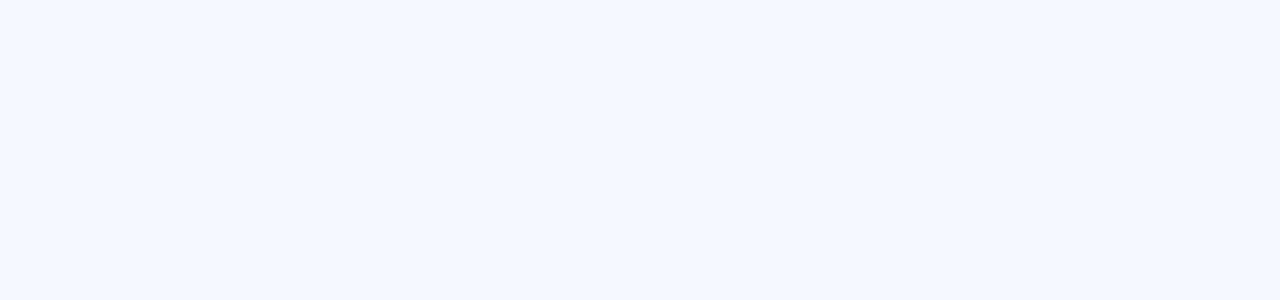
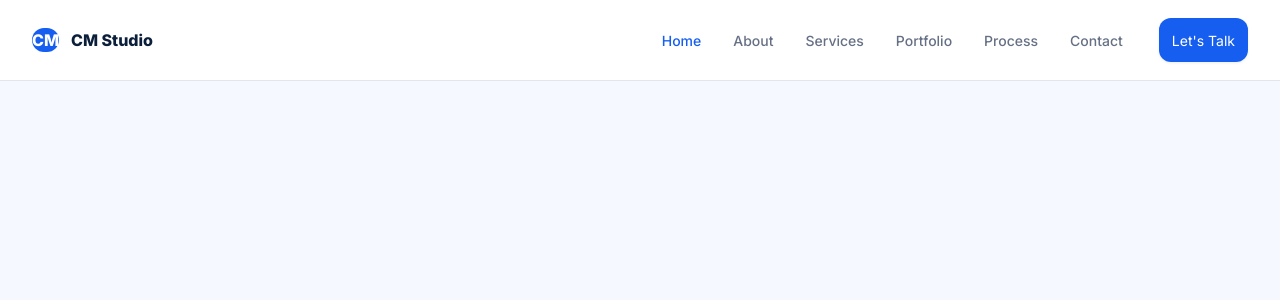
Before and after one commit to choirulmufas/monokrom-studio, a React (Vite) app: page / in a window 1280 px wide. Shown: the top 300 px of the page. Built offline with nearby package versions, Linux system fonts and the light colour scheme.

Commit message:
feat: add responsive navbar

```diff
--- a/eslint.config.js
+++ b/eslint.config.js
@@ -25,6 +25,7 @@ export default [
     rules: {
       ...js.configs.recommended.rules,
       ...reactHooks.configs.recommended.rules,
+      'no-unused-vars': ['error', { varsIgnorePattern: '^[A-Z][A-Za-z0-9]*$' }],
       'react-refresh/only-export-components': [
         'warn',
         { allowConstantExport: true },
--- a/src/App.jsx
+++ b/src/App.jsx
@@ -1,5 +1,12 @@
+import Navbar from './components/Navbar.jsx'
+
 function App() {
-  return <main />
+  return (
+    <>
+      <Navbar />
+      <main />
+    </>
+  )
 }
 
 export default App
--- /dev/null
+++ b/src/components/Navbar.jsx
@@ -0,0 +1,137 @@
+import { useEffect, useState } from 'react'
+import { Menu, X } from 'lucide-react'
+import Button from './ui/Button.jsx'
+import Container from './ui/Container.jsx'
+
+const navItems = [
+  { label: 'Home', href: '#home' },
+  { label: 'About', href: '#about' },
+  { label: 'Services', href: '#services' },
+  { label: 'Portfolio', href: '#portfolio' },
+  { label: 'Process', href: '#process' },
+  { label: 'Contact', href: '#contact' },
+]
+
+function Navbar() {
+  const [isMenuOpen, setIsMenuOpen] = useState(false)
+  const [activeHref, setActiveHref] = useState(() => window.location.hash || '#home')
+
+  useEffect(() => {
+    const handleHashChange = () => {
+      setActiveHref(window.location.hash || '#home')
+    }
+
+    window.addEventListener('hashchange', handleHashChange)
+    return () => window.removeEventListener('hashchange', handleHashChange)
+  }, [])
+
+  const handleNavigation = (href) => {
+    setActiveHref(href)
+    setIsMenuOpen(false)
+  }
+
+  return (
+    <header className="sticky top-0 z-50 border-b border-border bg-surface">
+      <Container as="nav" aria-label="Main navigation" className="relative">
+        <div className="flex min-h-20 items-center justify-between gap-6">
+          <a
+            href="#home"
+            className="group inline-flex shrink-0 items-center gap-3 rounded-sm text-navy focus-visible:outline-offset-4"
+            onClick={() => handleNavigation('#home')}
+          >
+            <span
+              aria-hidden="true"
+              className="grid size-9 place-items-center rounded-md bg-primary text-sm font-extrabold text-white transition duration-200 group-hover:bg-navy"
+            >
+              CM
+            </span>
+            <span className="text-base font-extrabold tracking-normal">CM Studio</span>
+          </a>
+
+          <div className="hidden items-center gap-8 laptop:flex">
+            <ul className="flex items-center gap-6" role="list">
+              {navItems.map((item) => (
+                <li key={item.href}>
+                  <a
+                    href={item.href}
+                    className={`relative inline-flex min-h-11 items-center rounded-sm px-1 text-body-small font-medium transition duration-200 focus-visible:outline-offset-4 ${
+                      activeHref === item.href
+                        ? 'text-primary'
+                        : 'text-text-secondary hover:text-primary'
+                    }`}
+                    aria-current={activeHref === item.href ? 'page' : undefined}
+                    onClick={() => handleNavigation(item.href)}
+                  >
+                    {item.label}
+                    {activeHref === item.href ? (
+                      <span
+                        aria-hidden="true"
+                        className="absolute inset-x-1 bottom-1 h-0.5 rounded-full bg-primary"
+                      />
+                    ) : null}
+                  </a>
+                </li>
+              ))}
+            </ul>
+            <Button href="#contact" size="sm" onClick={() => handleNavigation('#contact')}>
+              Let's Talk
+            </Button>
+          </div>
+
+          <button
+            type="button"
+            className="inline-flex size-11 items-center justify-center rounded-md text-navy transition duration-200 hover:bg-background hover:text-primary laptop:hidden"
+            aria-controls="mobile-navigation"
+            aria-expanded={isMenuOpen}
+            aria-label={isMenuOpen ? 'Close navigation menu' : 'Open navigation menu'}
+            onClick={() => setIsMenuOpen((open) => !open)}
+          >
+            {isMenuOpen ? <X aria-hidden="true" size={24} /> : <Menu aria-hidden="true" size={24} />}
+          </button>
+        </div>
+
+        <div
+          id="mobile-navigation"
+          className={`overflow-hidden transition-[max-height,opacity] duration-200 laptop:hidden motion-reduce:transition-none ${
+            isMenuOpen
+              ? 'max-h-[28rem] opacity-100'
+              : 'pointer-events-none max-h-[0px] opacity-0'
+          }`}
+          aria-hidden={!isMenuOpen}
+        >
+          <div className="border-t border-border py-4">
+            <ul className="flex flex-col gap-1" role="list">
+              {navItems.map((item) => (
+                <li key={item.href}>
+                  <a
+                    href={item.href}
+                    className={`flex min-h-11 items-center rounded-md px-3 text-body font-medium transition duration-200 focus-visible:outline-offset-2 ${
+                      activeHref === item.href
+                        ? 'bg-background text-primary'
+                        : 'text-text-secondary hover:bg-background hover:text-primary'
+                    }`}
+                    aria-current={activeHref === item.href ? 'page' : undefined}
+                    tabIndex={isMenuOpen ? 0 : -1}
+                    onClick={() => handleNavigation(item.href)}
+                  >
+                    {item.label}
+                  </a>
+                </li>
+              ))}
+            </ul>
+            <Button
+              href="#contact"
+              className="mt-3 w-full"
+              tabIndex={isMenuOpen ? 0 : -1}
+              onClick={() => handleNavigation('#contact')}
+            >
+              Let's Talk
+            </Button>
+          </div>
+        </div>
+      </Container>
+    </header>
+  )
+}
+
+export default Navbar
--- a/src/components/ui/Button.jsx
+++ b/src/components/ui/Button.jsx
@@ -22,6 +22,7 @@ function Button({
   disabled = false,
   className = '',
   onClick,
+  tabIndex,
   ...props
 }) {
   const classes = [
@@ -40,7 +41,7 @@ function Button({
         href={disabled ? undefined : href}
         className={classes}
         aria-disabled={disabled || undefined}
-        tabIndex={disabled ? -1 : undefined}
+        tabIndex={disabled ? -1 : tabIndex}
         onClick={disabled ? (event) => event.preventDefault() : onClick}
       >
         {children}
```
